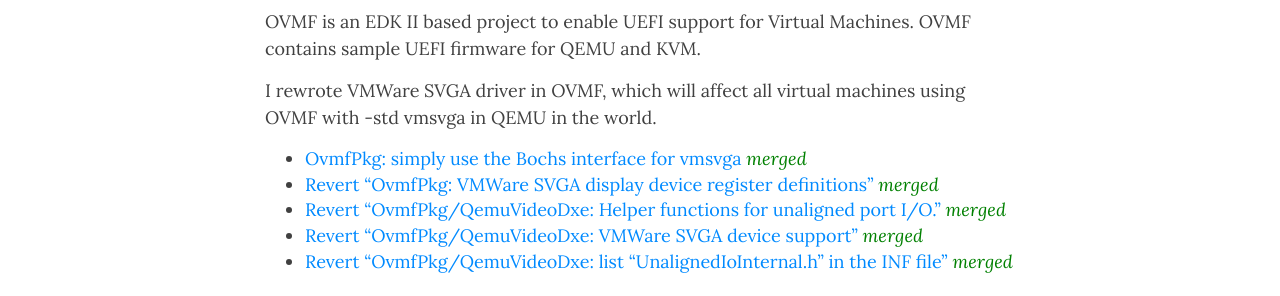
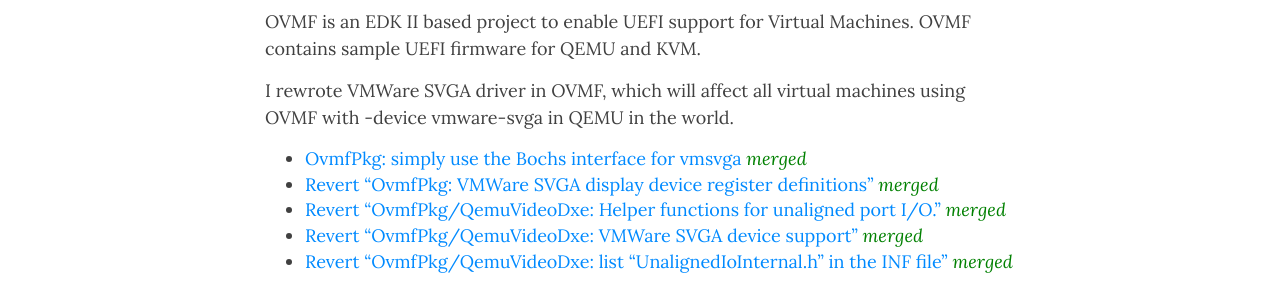
Before and after one commit to npes87184/npes87184.github.io, a Jekyll site: the page built from aboutme.md, in a window 1280 px wide and 900 px high, scrolled down 835 px. Shown: the part 181-477 px from the top of the window. Built offline with Jekyll 4.4.1, drawn with Linux system fonts in a browser that asks for light colours; nearby versions of some CDN libraries.

Commit message:
Update aboutme.md

```diff
--- a/aboutme.md
+++ b/aboutme.md
@@ -38,7 +38,7 @@
 </p>
 
 <p class="about-contribution-text">
-I rewrote VMWare SVGA driver in OVMF, which will affect all virtual machines using OVMF with -std vmsvga in QEMU in the world.
+I rewrote VMWare SVGA driver in OVMF, which will affect all virtual machines using OVMF with -device vmware-svga in QEMU in the world.
 </p>
 * [OvmfPkg: simply use the Bochs interface for vmsvga](https://github.com/tianocore/edk2/commit/d021868ccf49e2a39664021909354ef1150b0a6d) <em style="color: green;">merged</em>
 * [Revert "OvmfPkg: VMWare SVGA display device register definitions"](https://github.com/tianocore/edk2/commit/330e18555cd246465e0229e1daa1a72287d3274d) <em style="color: green;">merged</em>
```
